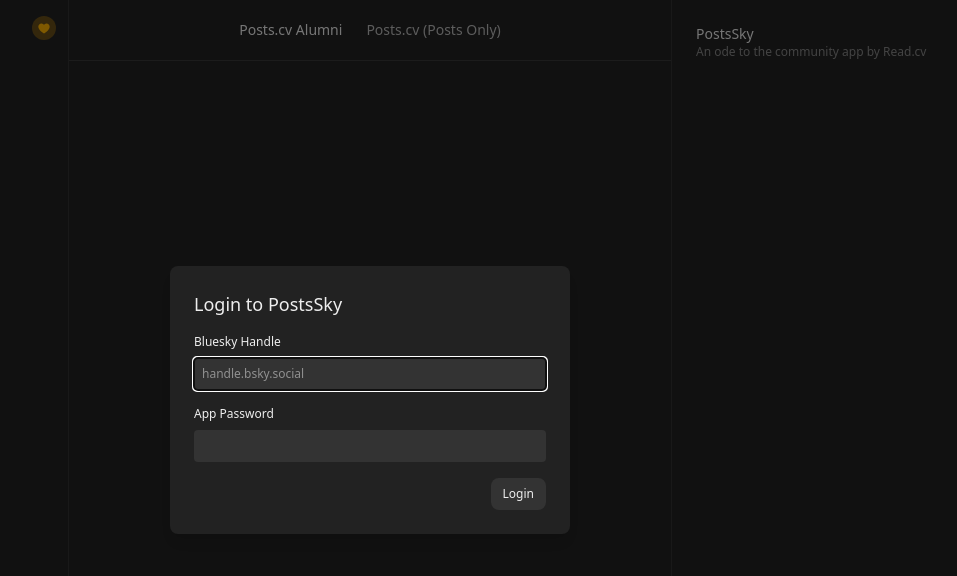
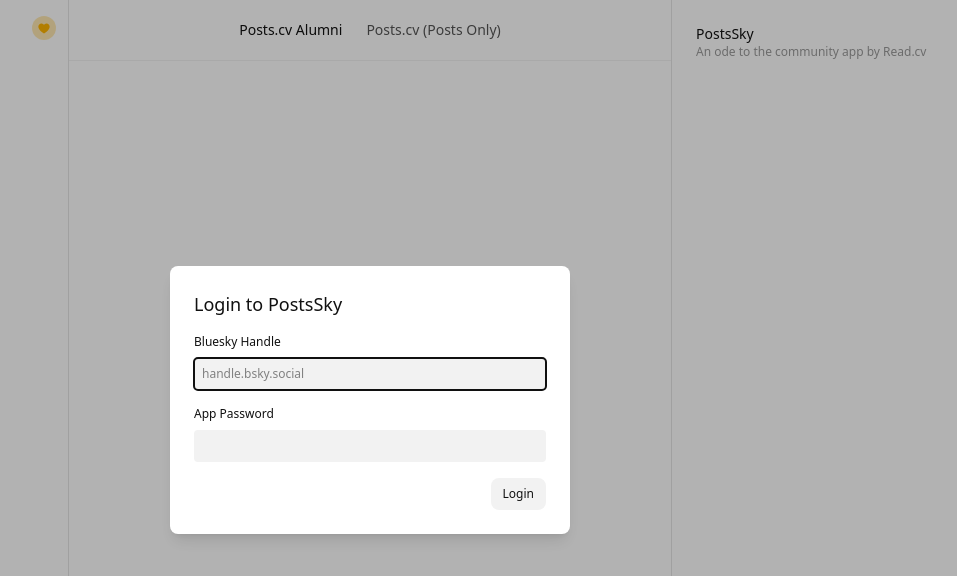
Before and after one commit to jamesjlyons/posts-sky, a Next.js app: page / in a window 1280 px wide. Shown: the top 576 px of the page, without its empty margins (270-1227 px from the left). Built offline with nearby package versions, Linux system fonts and the light colour scheme; what @atproto/api would draw is missing.

Commit message:
color scheme support

```diff
--- a/src/app/globals.css
+++ b/src/app/globals.css
@@ -6,6 +6,32 @@
   --text-primary: rgb(238, 238, 238);
   --text-secondary: rgb(187, 187, 187); */
 
+  --backgroundColor: #fff;
+  --inputBackgroundColor: #f2f2f2;
+  --primaryBorderColor: #e5e5e5;
+  --secondaryBorderColor: #f2f2f2;
+  --backdrop: rgba(0, 0, 0, 0.3);
+  --transparentBorder: rgba(0, 0, 0, 0.05);
+  --grey1: #111;
+  --grey2: #555;
+  --grey3: #999;
+  --green: #32bd64;
+  --orange: orange;
+  --red: #f04b4b;
+  --blue: #0788f5;
+  --selectionColor: rgba(109, 175, 255, 0.5);
+  --content-padding: 72px;
+  --badge-color: #f04b4b;
+  --sidebar-width: min(330px, calc(100vw - 48px));
+  --compressed-sidebar-width: 60px;
+  --marketingBackground: #fafafa;
+  --wash1: #e5e5e5;
+  --wash2: #f2f2f2;
+  --posts-yellow-wash: color(display-p3 1 0.72 0.12 / 0.3);
+}
+
+@media (prefers-color-scheme: dark) {
+  :root {
     --backgroundColor: #222;
     --inputBackgroundColor: #333;
     --inputBackgroundActiveColor: #444;
@@ -21,6 +47,7 @@
     --wash1: #4e4e4e;
     --wash2: #383838;
     --posts-yellow-wash: color(display-p3 1 0.72 0.12 / 0.3);
+  }
 }
 
 /*
```
Lines whose indentation alone changed are shown as unchanged.
